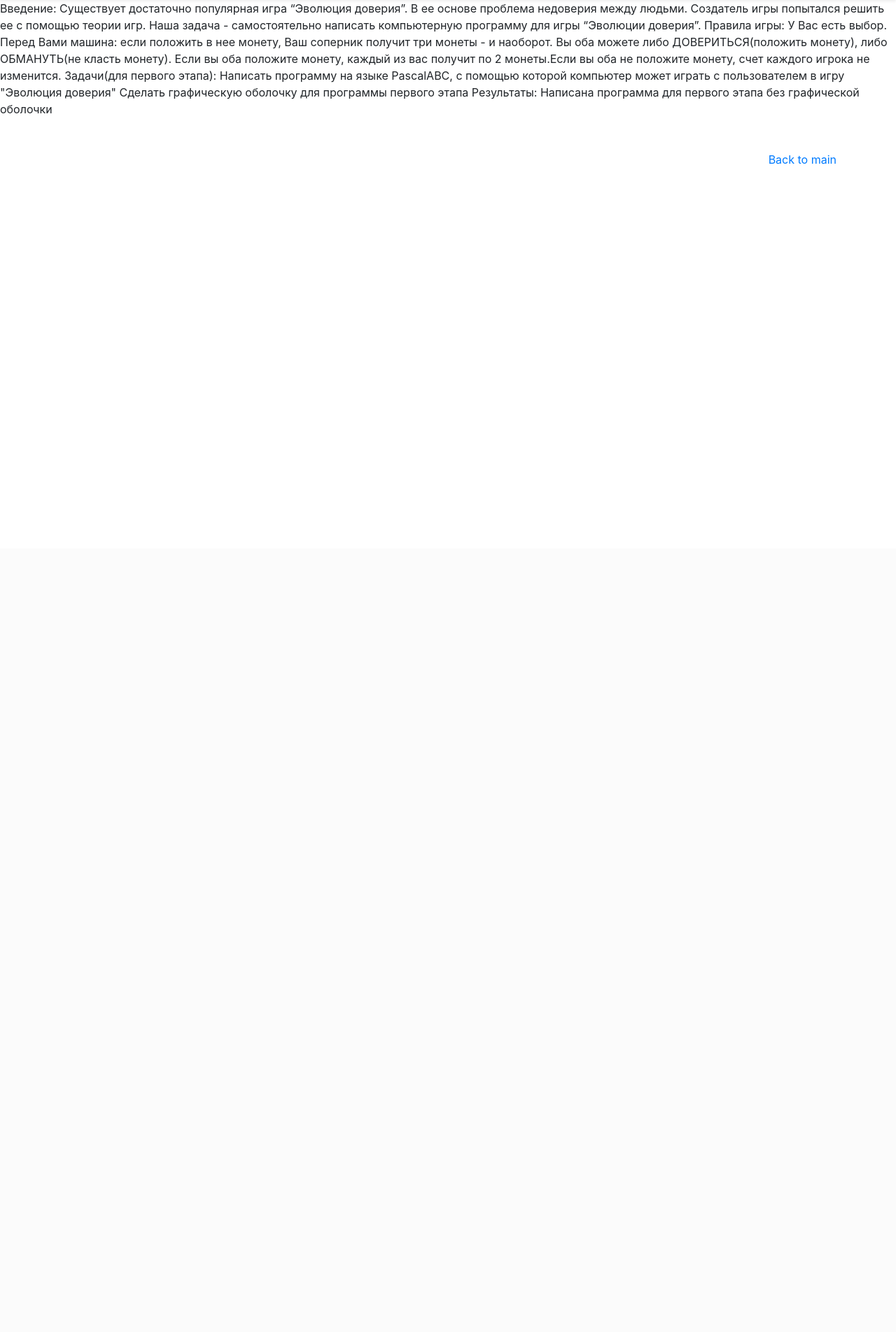
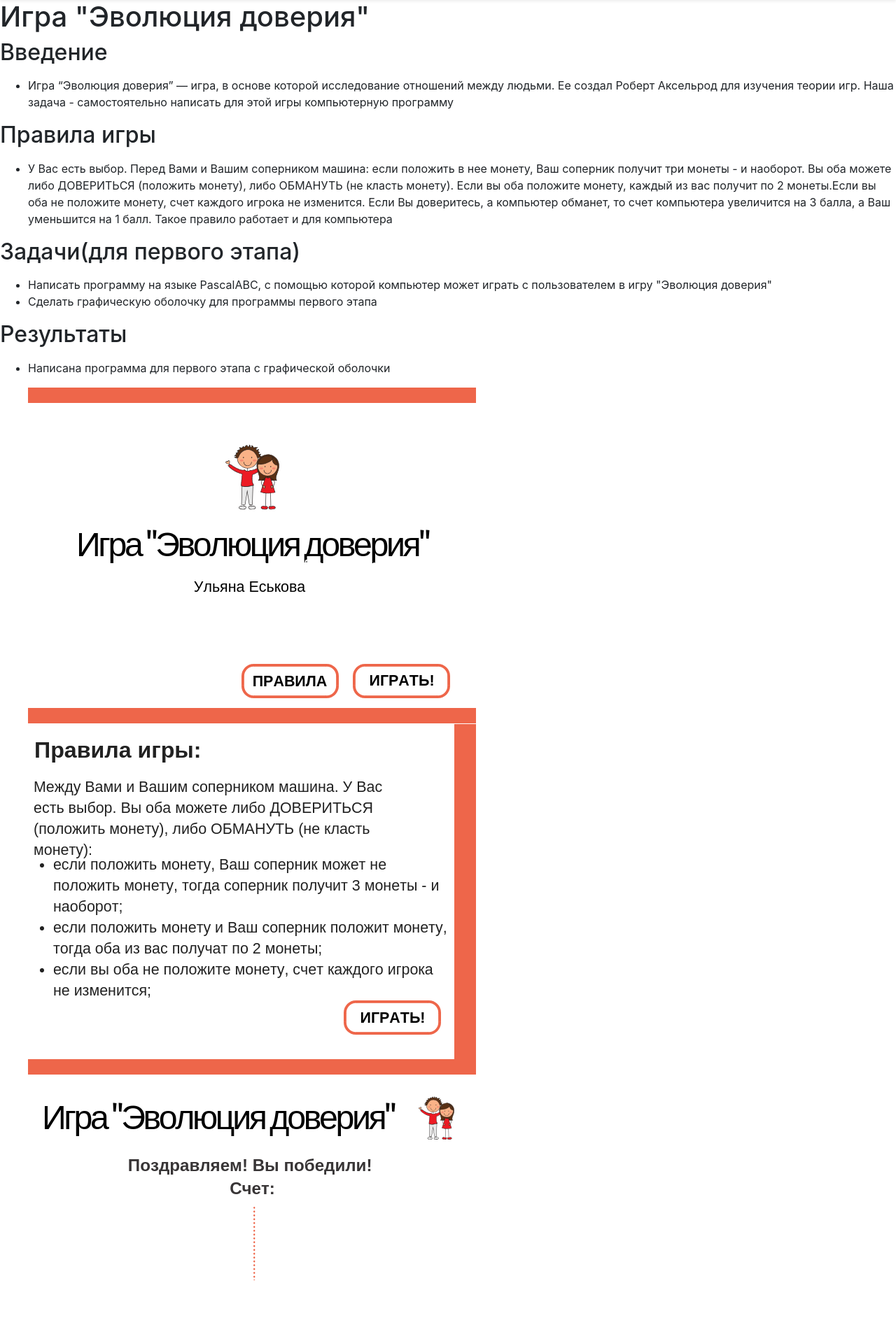
Before and after one commit to sooobus/silaeder-projects, a Flask app: template templates/The game called Evolution of trust by Ulyana Eskova.html in a window 1280 px wide. Shown: the part 16-1920 px from the top of the page at 70% size. Before the commit the page ends 251 px from the top, so only its background shows below. Run offline with Flask 2, Linux system fonts and the light colour scheme; the template is opened without the code that fills it, so the values that code supplies are empty; some libraries are stand-ins or nearby versions.

Commit message:
Update The game called Evolution of trust by Ulyana Eskova.html

```diff
--- a/templates/The game called Evolution of trust by Ulyana Eskova.html
+++ b/templates/The game called Evolution of trust by Ulyana Eskova.html
@@ -25,25 +25,31 @@
     </header>
 
     <main role="main">
-    Введение:
+    <h1>Игра "Эволюция доверия"</h1>
+    <h2>Введение</h2>
 
-    Существует достаточно популярная игра “Эволюция доверия”. В ее основе проблема недоверия между людьми. Создатель игры попытался решить ее с помощью теории игр. Наша задача -  самостоятельно написать компьютерную программу для игры “Эволюции доверия”.
+    <p><ul type = 'dick'><li>Игра “Эволюция доверия” — игра, в основе которой исследование отношений между людьми. Ее создал Роберт Аксельрод для изучения теории игр. Наша задача - самостоятельно написать для этой игры компьютерную программу</li></ul></p>
 
-    Правила игры:
+    <h2>Правила игры</h2>
 
-    У Вас есть выбор. Перед Вами машина: если положить в нее монету, Ваш соперник получит три монеты - и наоборот. Вы оба можете либо ДОВЕРИТЬСЯ(положить монету), либо ОБМАНУТЬ(не класть монету).
-    Если вы оба положите монету, каждый из вас получит по 2 монеты.Если вы оба не положите монету, счет каждого игрока не изменится.
-
-    Задачи(для первого этапа):
-
-    Написать программу на языке PascalABC, с помощью которой компьютер может играть с пользователем в игру "Эволюция доверия"
-    Сделать графическую оболочку для программы первого этапа
-
-    Результаты:
-
-    Написана программа для первого этапа без графической оболочки
+    <p><ul type = 'dick'><li>У Вас есть выбор. Перед Вами и Вашим соперником машина: если положить в нее монету, Ваш соперник получит три монеты - и наоборот. Вы оба можете либо ДОВЕРИТЬСЯ (положить монету), либо ОБМАНУТЬ (не класть монету).
+	Если вы оба положите монету, каждый из вас получит по 2 монеты.Если вы оба не положите монету, счет каждого игрока не изменится. Если Вы доверитесь, а компьютер обманет, то счет компьютера увеличится на 3 балла, а Ваш уменьшится на 1 балл. Такое правило работает и для компьютера</li></ul></p>
 
 
+    <h2>Задачи(для первого этапа)</h2>
+
+    <p><ul type = 'dick'>
+	<li>Написать программу на языке PascalABC, с помощью которой компьютер может играть с пользователем в игру "Эволюция доверия"</li>
+    <li>Сделать графическую оболочку для программы первого этапа</li></ul></p>
+
+    <h2>Результаты</h2>
+
+    <p><ul type = 'dick'><li>Написана программа для первого этапа c графической оболочки</li> </p>
+
+	<img class='avatar' src='/static/1.png'>
+	<img src='/static/rules.png'>
+	<img src = '/static/2.png'>
+	<img src = '/static/4.png'>
     </main>
 
     <footer class="text-muted">
```
